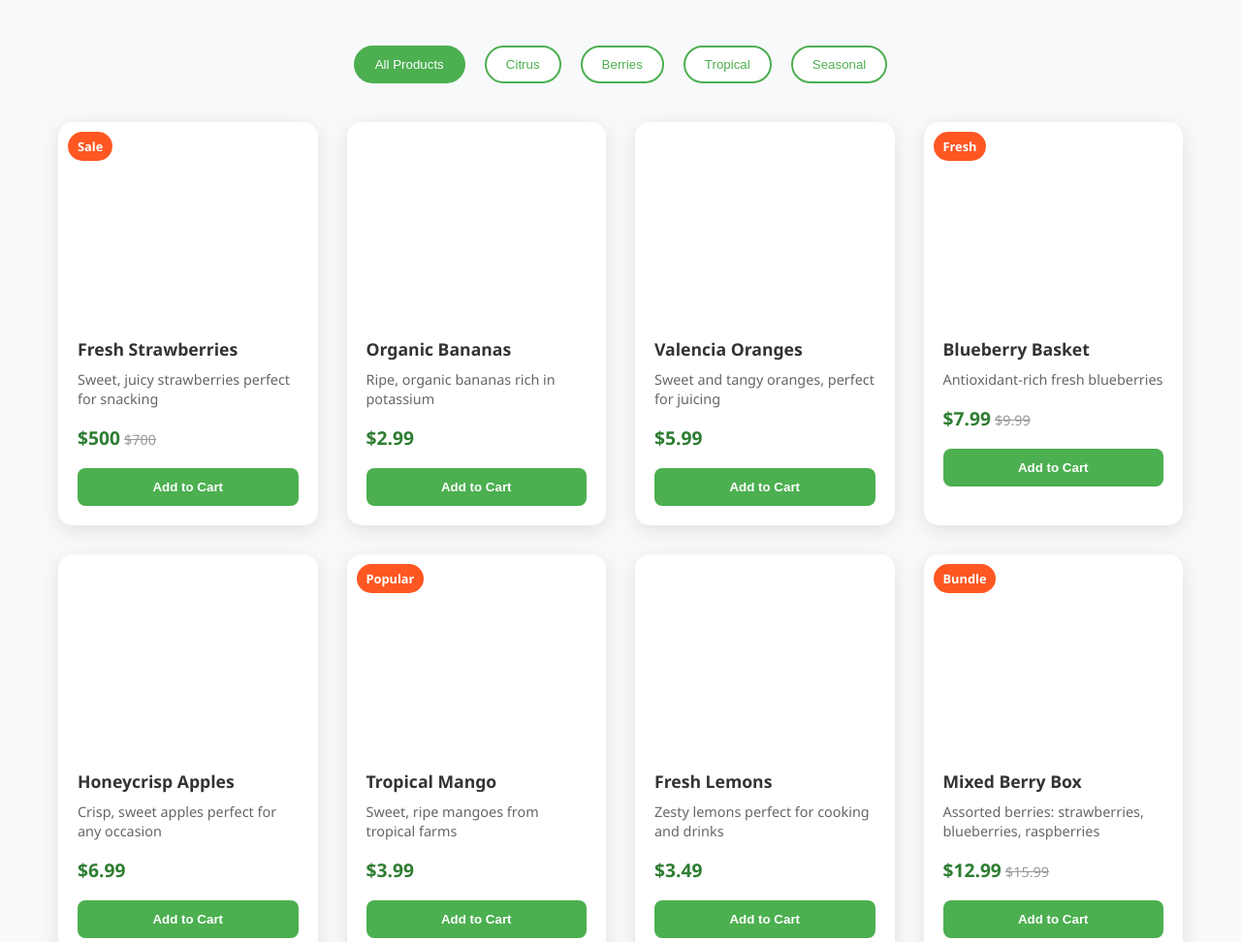
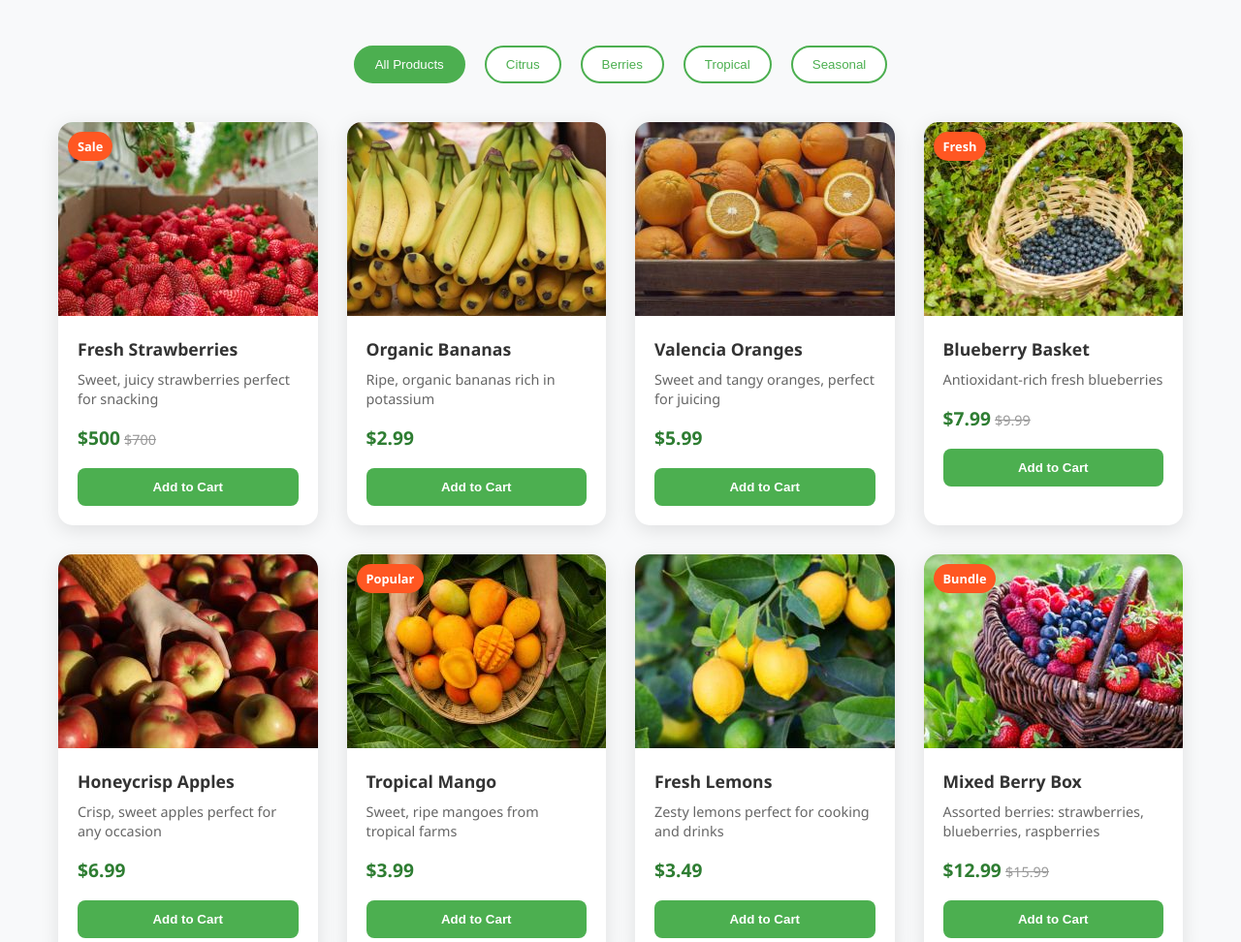
Before and after one commit to Suryansh-Soni13/Fruits, a plain HTML site: page index.html in a window 1280 px wide. Shown: the part 1620-2592 px from the top of the page at 97% size. Drawn offline with Linux system fonts and the light colour scheme.

Commit message:
index.html

```diff
--- a/index.html
+++ b/index.html
@@ -945,7 +945,7 @@
                 price: 500,
                 originalPrice: 700,
                 category: "berries",
-                image: "FRUIT_RUSH/1.jpg",
+                image: "1.jpg",
                 alt: "Fresh red strawberries with green leaves in a wooden basket on white background with water droplets",
                 badge: "Sale"
             },
@@ -956,7 +956,7 @@
                 price: 2.99,
                 originalPrice: null,
                 category: "tropical",
-                image: "FRUIT_RUSH/2.jpg",
+                image: "2.jpg",
                 alt: "Bunch of ripe yellow organic bananas on a white marble surface with natural lighting",
                 badge: null
             },
@@ -967,7 +967,7 @@
                 price: 5.99,
                 originalPrice: null,
                 category: "citrus",
-                image: "FRUIT_RUSH/orange.jpg",
+                image: "orange.jpg",
                 alt: "Fresh Valencia oranges with bright orange skin, some cut in half showing juicy interior, on rustic wooden table",
                 badge: null
             },
@@ -978,7 +978,7 @@
                 price: 7.99,
                 originalPrice: 9.99,
                 category: "berries",
-                image: "FRUIT_RUSH/blueberry.jpg",
+                image: "blueberry.jpg",
                 alt: "Fresh plump blueberries in a wicker basket with some scattered berries showing natural bloom",
                 badge: "Fresh"
             },
@@ -989,7 +989,7 @@
                 price: 6.99,
                 originalPrice: null,
                 category: "seasonal",
-                image: "FRUIT_RUSH/apple.jpg",
+                image: "apple.jpg",
                 alt: "Red and yellow Honeycrisp apples arranged on wooden cutting board with apple slices showing crisp white flesh",
                 badge: null
             },
@@ -1000,7 +1000,7 @@
                 price: 3.99,
                 originalPrice: null,
                 category: "tropical",
-                image: "FRUIT_RUSH/mango.jpg",
+                image: "mango.jpg",
                 alt: "Ripe golden mangoes with red blush, one cut showing orange flesh, on tropical palm leaf background",
                 badge: "Popular"
             },
@@ -1011,7 +1011,7 @@
                 price: 3.49,
                 originalPrice: null,
                 category: "citrus",
-                image: "FRUIT_RUSH/lemon.jpg",
+                image: "lemon.jpg",
                 alt: "Bright yellow lemons with textured peel, some cut in half showing citrus segments, with mint leaves garnish",
                 badge: null
             },
@@ -1022,7 +1022,7 @@
                 price: 12.99,
                 originalPrice: 15.99,
                 category: "berries",
-                image: "FRUIT_RUSH/berrybox.jpg",
+                image: "berrybox.jpg",
                 alt: "Mixed berries including red strawberries, blue blueberries, and red raspberries in clear plastic containers",
                 badge: "Bundle"
             }
```
